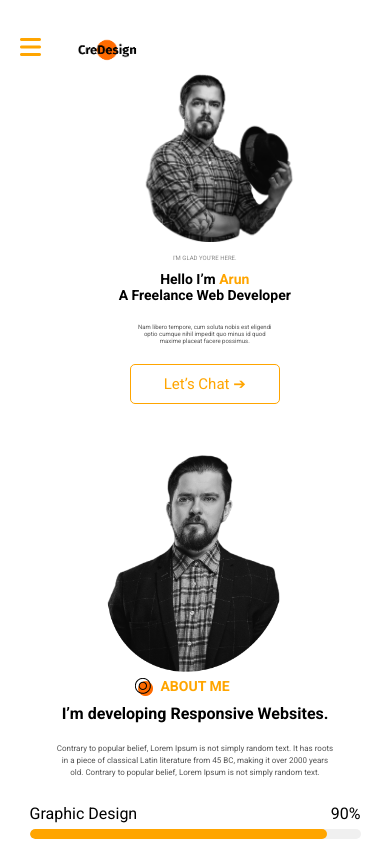
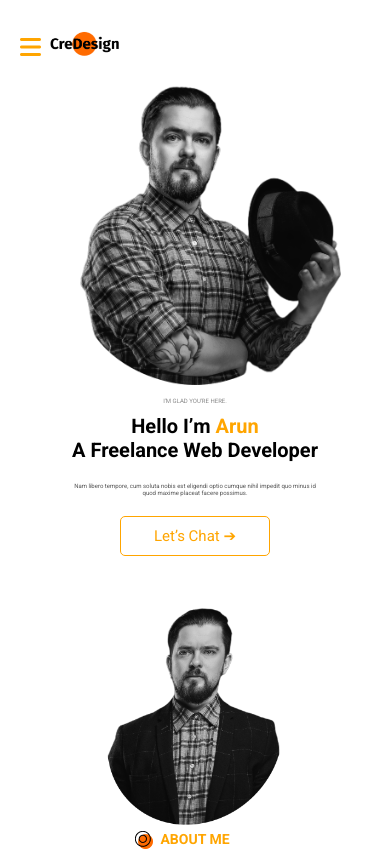
Before and after one commit to keyslikestars/Designfolio, a React (Create React App) app: page / in a window 390 px wide. Shown: the top 851 px of the page. Built offline with nearby package versions, Linux system fonts and the light colour scheme.

Commit message:
updatetwo

```diff
--- a/src/Hero.css
+++ b/src/Hero.css
@@ -55,7 +55,6 @@
         padding-right: 0% !important;
         .sub-description{
             font-size: 12px !important;
-            padding: 0 20%;
            }
     }
     .chatbtn{
@@ -68,9 +67,6 @@
         flex-direction: column;
         align-items: center;
     }
-    h1{
-        font-size: 30px !important;
-    }
     .description{
         .sub-description{
         font-size: 10px !important;
@@ -81,18 +77,11 @@
     }
     .hero-image{
         img{
-            width: 80% !important;
-            padding:0 10%;
+            width: 100% !important;
         }
     }
     .welcome-text{
         font-size: 8px !important;
-    }
-}
-@media(max-width: 528px){
-
-    h1{
-        font-size:20px !important;
     }
 }
 @media(max-width:448px){
@@ -108,22 +97,9 @@
         font-size: 6px !important;
     }
     h1{
-        font-size: 14px !important;
+        font-size: 20px !important;
     }
 
-    .img-contentsection{
-        padding-left: 15%;
-    }
-}
-@media(max-width:320px){
-    .hero-section{
-        padding-top: 10%;
-    }
-    /* .hero-image{
-        img{
-            width: 100% !important;
-        }
-    } */
 }
 
 
--- a/src/Sidebar.css
+++ b/src/Sidebar.css
@@ -29,7 +29,7 @@
         .logoimg{
             position: fixed;
             top: 10px;
-            left:78px;
+            left:50px;
         }
     }
     #Navbar.active{
@@ -37,14 +37,16 @@
     }
     @media (max-width:768px){
         .logoimg{
-            width: 15%;
-            padding-top: 10px !important;
+            width: 18%;
+            padding-top: 2px !important;
         }
     }
     @media (max-width:320px){
-        .logoimg{
-            width: 15%;
-            padding-top: 10px !important;
+        .menulogo{
+            #bar{
+                font-size: 13px !important;
+
+            }
         }
     }
 
```
